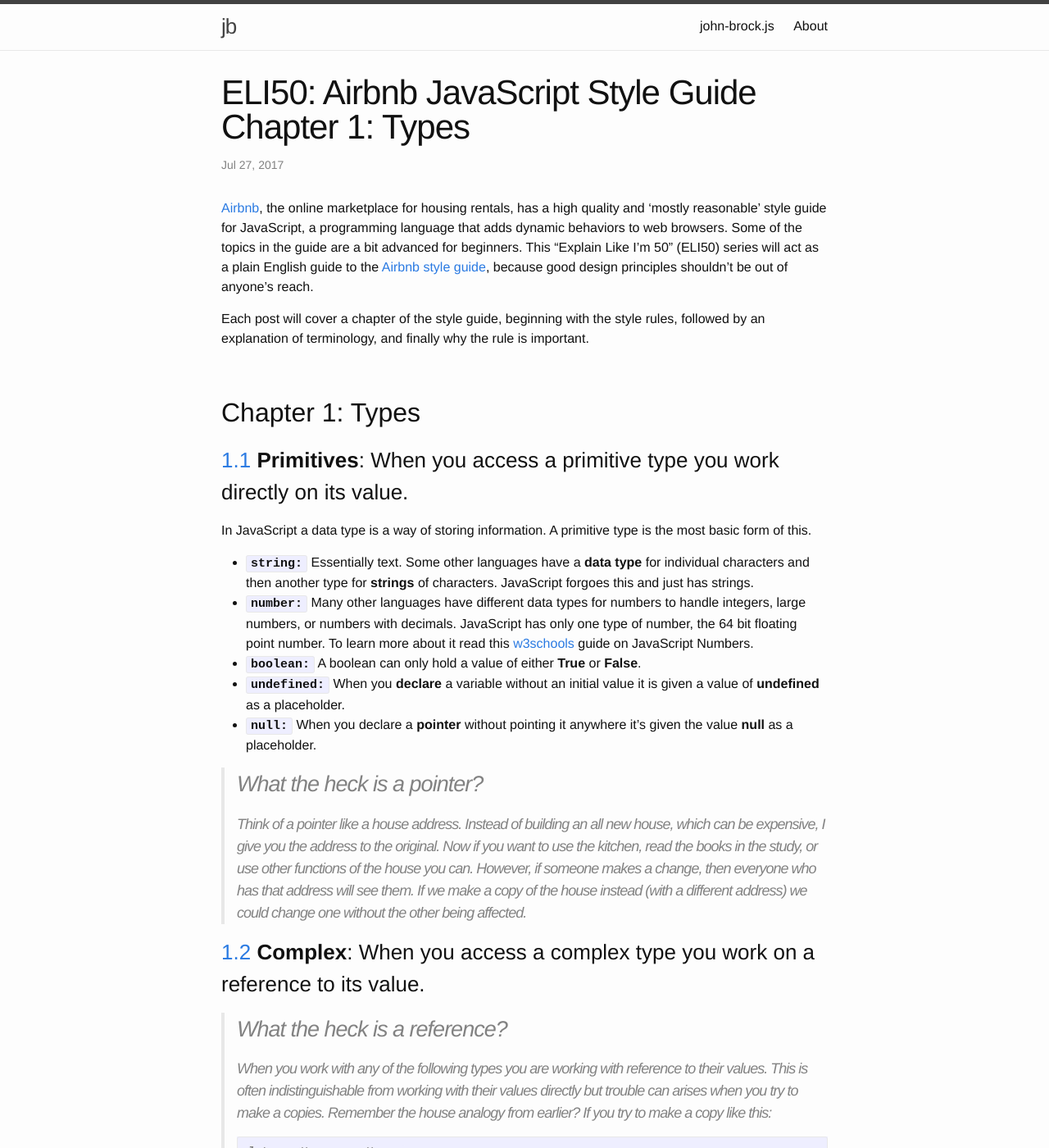
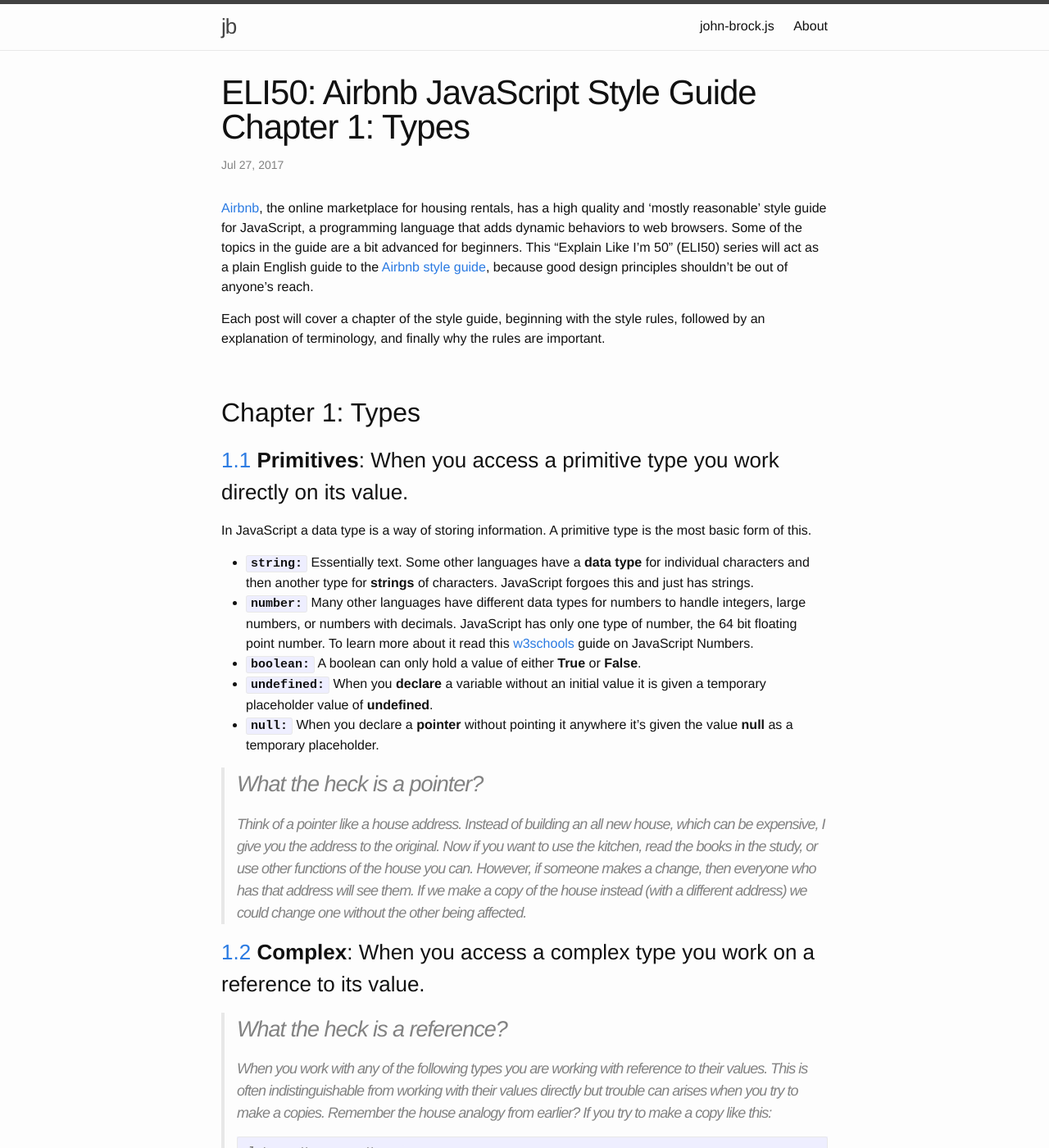
Before and after one commit to JohnLRBrock/JohnBrock, a Jekyll site: the page built from john-brock-js/_posts/2017-07-27-airbnb-style-guide-chapter-1.md, in a window 1280 px wide and 1400 px high. Shown: the whole window at 82% size. Built offline with Jekyll 4.4.1, drawn with Linux system fonts in a browser that asks for light colours; a script that is not in the unit is left out; some of the changed text lies outside the part shown.

Commit message:
minor changes to airbnb chapter one

```diff
--- a/john-brock-js/_posts/2017-07-27-airbnb-style-guide-chapter-1.md
+++ b/john-brock-js/_posts/2017-07-27-airbnb-style-guide-chapter-1.md
@@ -6,7 +6,7 @@
 ---
 [Airbnb][airbnb], the online marketplace for housing rentals, has a high quality and 'mostly reasonable' style guide for JavaScript, a programming language that adds dynamic behaviors to web browsers. Some of the topics in the guide are a bit advanced for beginners. This "Explain Like I'm 50" (ELI50) series will act as a plain English guide to the [Airbnb style guide][style guide], because good design principles shouldn't be out of anyone's reach.
 
-Each post will cover a chapter of the style guide, beginning with the style rules, followed by an explanation of terminology, and finally why the rule is important.
+Each post will cover a chapter of the style guide, beginning with the style rules, followed by an explanation of terminology, and finally why the rules are important.
 
 <br>
 ## Chapter 1: Types
@@ -16,8 +16,8 @@
 * **`string:`** Essentially text. Some other languages have a **data type** for individual characters and then another type for **strings** of characters. JavaScript forgoes this and just has strings.
 * **`number:`** Many other languages have different data types for numbers to handle integers, large numbers, or numbers with decimals. JavaScript has only one type of number, the 64 bit floating point number. To learn more about it read this [w3schools][js numbers] guide on JavaScript Numbers.
 * **`boolean:`** A boolean can only hold a value of either **True** or **False**.
-* **`undefined:`** When you **declare** a variable without an initial value it is given a value of **undefined** as a placeholder.
-* **`null:`** When you declare a **pointer** without pointing it anywhere it's given the value **null** as a placeholder.
+* **`undefined:`** When you **declare** a variable without an initial value it is given a temporary placeholder value of **undefined**.
+* **`null:`** When you declare a **pointer** without pointing it anywhere it's given the value **null** as a temporary placeholder.
 
 > # What the heck is a pointer?
 Think of a pointer like a house address. Instead of building an all new house, which can be expensive, I give you the address to the original. Now if you want to use the kitchen, read the books in the study, or use other functions of the house you can. However, if someone makes a change, then everyone who has that address will see them. If we make a copy of the house instead (with a different address) we could change one without the other being affected.
```
Also changed, not shown: other parts of john-brock-js/_posts/2017-07-27-airbnb-style-guide-chapter-1.md (+1 -1 lines).
